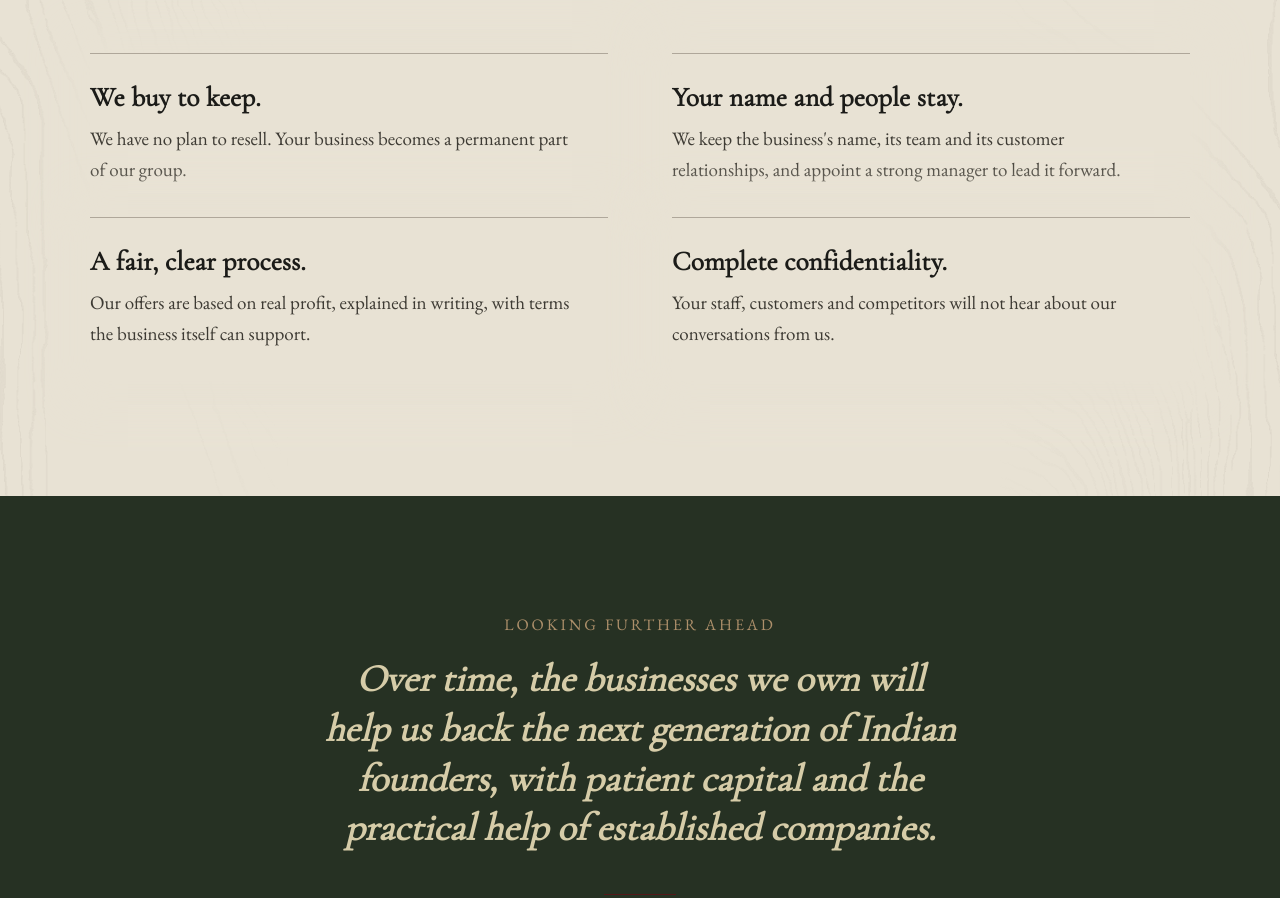
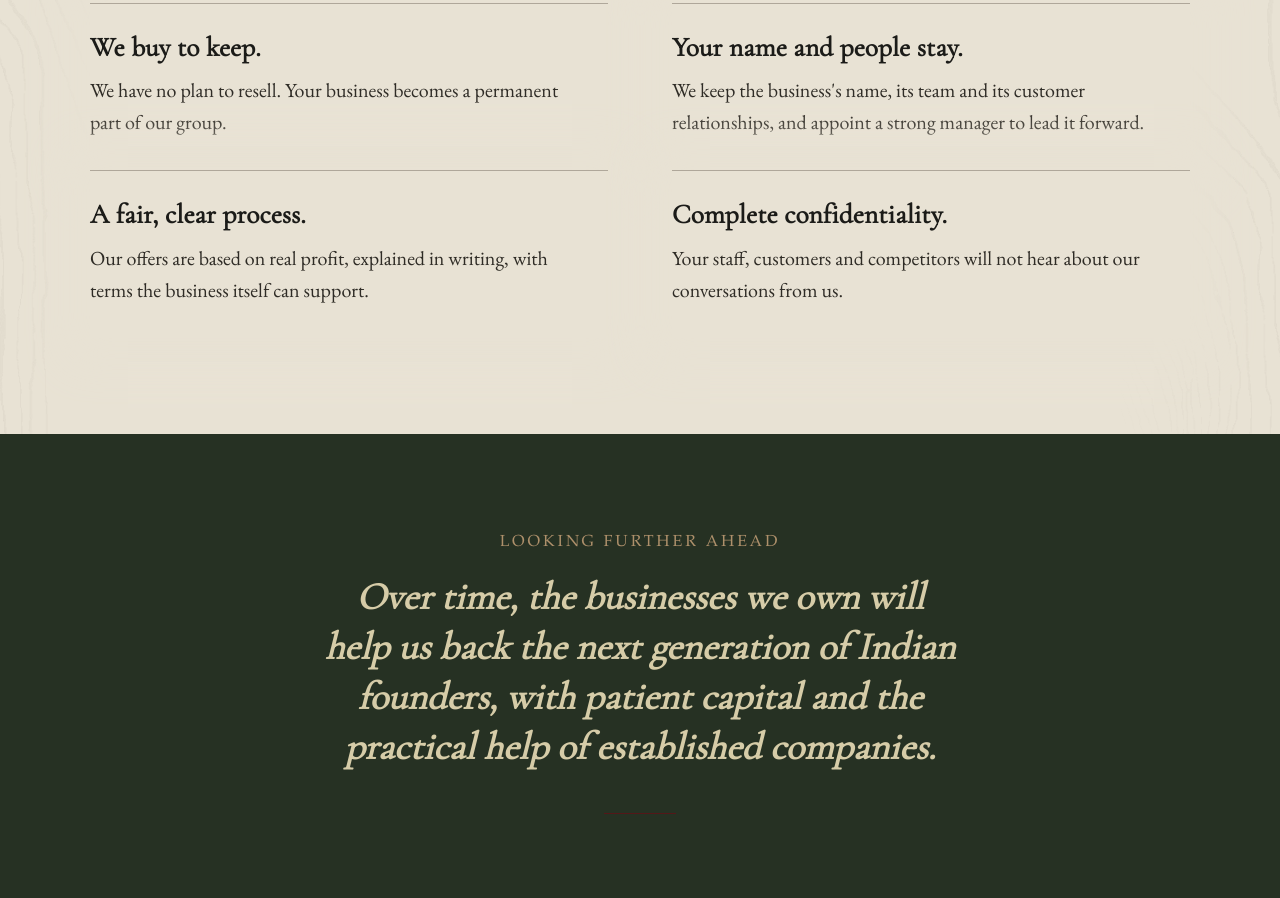
Before and after one commit to salgotracapitaloffice-code/salgotra-capital-website, an Astro site: page / in a window 1280 px wide. Shown: the part 1612-2510 px from the top of the page. Built offline with nearby package versions, Linux system fonts and the light colour scheme; Astro itself is replaced by a stand-in of ours; a web font is replaced by a local one.

Commit message:
Readability, spacing and shared styles: larger text on light sections, one spacing scale, one button style, rupee glyph, quieter grain, centred page headers, shared closing band

```diff
--- a/src/components/PageHead.astro
+++ b/src/components/PageHead.astro
@@ -10,15 +10,30 @@ const { eyebrow, title, intro, texture = 'none' } = Astro.props;
 
 <section class="page-head bg-midnight" aria-labelledby="page-title">
   {texture === 'ear' && <div class="page-head__ear" aria-hidden="true" />}
-  <div class="container">
+  <div class="container page-head__inner">
     {eyebrow && <span class="eyebrow">{eyebrow}</span>}
     <h1 id="page-title">{title}</h1>
+    <hr class="rule page-head__rule" />
     {intro && <p class="lede">{intro}</p>}
     <slot />
   </div>
 </section>
 
 <style>
+  /* Centred header with a Champagne hairline, so the dark band reads as complete on wide screens */
+  .page-head__inner {
+    position: relative;
+    text-align: center;
+  }
+  .page-head__inner :global(h1) {
+    margin-inline: auto;
+  }
+  .page-head__rule {
+    margin: 1.75rem auto 0;
+  }
+  .page-head__inner :global(.lede) {
+    margin-inline: auto;
+  }
   /* About page only: a heavily faded detail of the elephant's ear */
   .page-head__ear {
     position: absolute;
@@ -31,7 +46,4 @@ const { eyebrow, title, intro, texture = 'none' } = Astro.props;
     mask-image: linear-gradient(90deg, transparent 0%, #000 55%);
     pointer-events: none;
   }
-  .container {
-    position: relative;
-  }
 </style>
--- a/src/styles/global.css
+++ b/src/styles/global.css
@@ -1,3 +1,23 @@
+/* The rupee sign: EB Garamond's main (latin) subset lacks U+20B9, so the browser
+   used to fall back to another font. These two tiny files hold only that glyph,
+   cut from EB Garamond's latin-ext subset, so ₹ matches the text around it. */
+@font-face {
+  font-family: 'EB Garamond';
+  font-style: normal;
+  font-weight: 400;
+  font-display: swap;
+  src: url('/fonts/eb-garamond-rupee-400.woff2') format('woff2');
+  unicode-range: U+20B9;
+}
+@font-face {
+  font-family: 'EB Garamond';
+  font-style: normal;
+  font-weight: 500;
+  font-display: swap;
+  src: url('/fonts/eb-garamond-rupee-500.woff2') format('woff2');
+  unicode-range: U+20B9;
+}
+
 /* Salgotra Capital: global styles
    One fixed theme. Dark sections (Midnight, Moss, Onyx) alternate with Cream sections.
    Every text/background pair below is checked to WCAG AA (see README). */
@@ -17,7 +37,7 @@
   --bronze: #6b573e;
   /* Secondary text */
   --ivory-soft: #bdb497; /* on Midnight 7.8:1, on Moss 6.6:1 */
-  --ink-soft: #3d3a33; /* on Cream 8.8:1 */
+  --ink-soft: #2e2b25; /* on Cream 11.3:1 */
 
   --font-display: 'Cormorant Garamond', 'Iowan Old Style', 'Palatino Linotype', Palatino, Georgia, serif;
   --font-body: 'EB Garamond', 'Iowan Old Style', 'Palatino Linotype', Palatino, Georgia, serif;
@@ -25,11 +45,16 @@
   --measure: 42.5rem; /* ~680px reading width */
   --wide: 68.75rem; /* ~1100px layout width */
   --gutter: clamp(1.25rem, 4vw, 2.5rem);
-  --space-section: clamp(4rem, 9vw, 7.5rem);
+  /* One vertical rhythm for every section: 64px on phones, 96px on larger screens */
+  --space-section: 4rem;
 
   --ease: cubic-bezier(0.25, 0.1, 0.25, 1);
   --fast: 180ms;
-
+}
+@media (min-width: 48rem) {
+  :root {
+    --space-section: 6rem;
+  }
 }
 
 /* ---------- Reset ---------- */
@@ -48,6 +73,11 @@ html {
   -webkit-text-size-adjust: 100%;
   text-size-adjust: 100%;
   scroll-padding-top: 6rem;
+}
+/* Mobile menu open: the page behind does not scroll */
+html.menu-open,
+html.menu-open body {
+  overflow: hidden;
 }
 @media (prefers-reduced-motion: no-preference) {
   html {
@@ -84,13 +114,16 @@ select {
   font: inherit;
   color: inherit;
 }
+/* Very long words wrap rather than run off-screen, even with the phone's largest text setting */
 p,
 li,
 dd,
+dt,
+label,
 h1,
 h2,
 h3 {
-  overflow-wrap: break-word;
+  overflow-wrap: anywhere;
 }
 
 /* ---------- Type ---------- */
@@ -230,24 +263,31 @@ a:active {
   background: #c9bd97;
   border-color: #c9bd97;
 }
-.button--quiet {
-  background: transparent;
-  color: var(--champagne);
+
+/* Secondary text link with an arrow: underline appears on hover and focus */
+.text-link {
+  display: inline-flex;
+  align-items: center;
+  gap: 0.4em;
+  min-height: 2.75rem;
+  font-weight: 500;
+  text-decoration-color: transparent;
 }
-.button--quiet:hover {
-  background: transparent;
-  color: var(--ivory);
-  border-color: var(--ivory);
+.text-link:hover,
+.text-link:focus-visible {
+  text-decoration-color: currentColor;
 }
 .on-light .button {
+  color: var(--ink);
+}
+.on-light .button:hover {
   background: var(--midnight);
   border-color: var(--midnight);
   color: var(--ivory);
 }
-.on-light .button:hover {
-  background: var(--burgundy);
-  border-color: var(--burgundy);
-  color: var(--cream);
+.on-light .button:active {
+  background: var(--umber);
+  border-color: var(--umber);
 }
 .button[disabled] {
   cursor: progress;
@@ -268,9 +308,6 @@ a:active {
 .section {
   position: relative;
   padding-block: var(--space-section);
-}
-.section--tight {
-  padding-block: clamp(3rem, 6vw, 5rem);
 }
 .stack > * + * {
   margin-top: 1.25em;
@@ -300,6 +337,20 @@ a:active {
 .on-light {
   background: var(--cream);
   color: var(--ink);
+  /* Larger text for older readers: 18px on phones, 20px on larger screens */
+  font-size: 1.125rem;
+}
+@media (min-width: 48rem) {
+  .bg-cream,
+  .on-light {
+    font-size: 1.25rem;
+  }
+}
+/* Keep reading lines to roughly 60-72 characters */
+.on-light p,
+.on-light li,
+.on-light dd {
+  max-width: 34em;
 }
 
 /* Hairline rules, like a printed annual report */
@@ -325,6 +376,29 @@ a:active {
   border-top-color: color-mix(in srgb, var(--umber) 22%, transparent);
 }
 
+/* Step numerals in a thin circle, shared by the full timeline and the short version on Home */
+.step-num {
+  display: grid;
+  place-items: center;
+  flex: none;
+  width: 3.2rem;
+  height: 3.2rem;
+  border: 1px solid var(--bronze);
+  border-radius: 50%;
+  background: var(--cream);
+  font-family: var(--font-display);
+  font-weight: 600;
+  font-size: 1.25rem;
+  line-height: 1;
+  color: var(--bronze);
+  font-variant-numeric: lining-nums;
+}
+.step-num--dark {
+  border-color: var(--champagne);
+  background: transparent;
+  color: var(--champagne);
+}
+
 /* ---------- Grain texture (growth rings) ----------
    A cleaned trace of grain.jpg in Umber, shown at very low opacity.
    The mask keeps the lines to the edges so text never sits on them. */
@@ -341,10 +415,10 @@ a:active {
   background-image: url('/images/grain-lines.webp');
   background-repeat: repeat-y;
   background-size: min(46rem, 90%) auto;
-  background-position: 108% 0;
-  opacity: 0.1;
-  -webkit-mask-image: linear-gradient(90deg, transparent 0%, transparent 52%, #000 82%);
-  mask-image: linear-gradient(90deg, transparent 0%, transparent 52%, #000 82%);
+  background-position: 112% 0;
+  opacity: 0.07;
+  -webkit-mask-image: linear-gradient(90deg, transparent 0%, transparent 66%, #000 96%);
+  mask-image: linear-gradient(90deg, transparent 0%, transparent 66%, #000 96%);
 }
 .grain--left::before {
   background-position: -8% 30%;
@@ -355,34 +429,18 @@ a:active {
   background-repeat: no-repeat, no-repeat;
   background-size: 34rem auto, 34rem auto;
   background-position: calc(100% + 16rem) -6rem, -16rem 60%;
-  opacity: 0.09;
-  -webkit-mask-image: linear-gradient(90deg, #000 0%, transparent 24%, transparent 76%, #000 100%);
-  mask-image: linear-gradient(90deg, #000 0%, transparent 24%, transparent 76%, #000 100%);
+  opacity: 0.07;
+  -webkit-mask-image: linear-gradient(90deg, #000 0%, transparent 14%, transparent 86%, #000 100%);
+  mask-image: linear-gradient(90deg, #000 0%, transparent 14%, transparent 86%, #000 100%);
 }
 @media (max-width: 47.99rem) {
   .grain::before {
     background-size: 30rem auto;
-    background-position: calc(100% + 18rem) 0;
-    opacity: 0.08;
-    -webkit-mask-image: linear-gradient(90deg, transparent 0%, transparent 70%, #000 100%);
-    mask-image: linear-gradient(90deg, transparent 0%, transparent 70%, #000 100%);
+    background-position: calc(100% + 20rem) 0;
+    opacity: 0.06;
+    -webkit-mask-image: linear-gradient(90deg, transparent 0%, transparent 80%, #000 100%);
+    mask-image: linear-gradient(90deg, transparent 0%, transparent 80%, #000 100%);
   }
-}
-
-/* A thin decorative band of growth rings between major sections */
-.grain-band {
-  height: 3.5rem;
-  background-color: var(--cream);
-  background-image: url('/images/grain-lines.webp');
-  background-size: 40rem auto;
-  background-position: center 38%;
-  position: relative;
-}
-.grain-band::after {
-  content: '';
-  position: absolute;
-  inset: 0;
-  background: color-mix(in srgb, var(--cream) 88%, transparent);
 }
 
 /* ---------- Reveal on scroll (only when JS is running) ---------- */
@@ -403,28 +461,16 @@ a:active {
 /* ---------- Page header for inner pages ---------- */
 .page-head {
   position: relative;
-  padding-block: clamp(4rem, 9vw, 7rem) clamp(3rem, 6vw, 5rem);
+  padding-block: var(--space-section);
   overflow: hidden;
 }
 .page-head h1 {
-  max-width: 18ch;
+  max-width: 20ch;
 }
 .page-head .lede {
   margin-top: 1.5rem;
   max-width: var(--measure);
   color: var(--ivory-soft);
-}
-
-/* ---------- Closing call-to-action band ---------- */
-.cta-band {
-  text-align: center;
-}
-.cta-band p {
-  margin-inline: auto;
-  max-width: 36rem;
-}
-.cta-band .button {
-  margin-top: 2.25rem;
 }
 
 /* ---------- Print ---------- */
```
Also changed, not shown: src/components/CtaBand.astro (added, +32 -0 lines), public/fonts/eb-garamond-rupee-400.woff2 (added), public/fonts/eb-garamond-rupee-500.woff2 (added).
